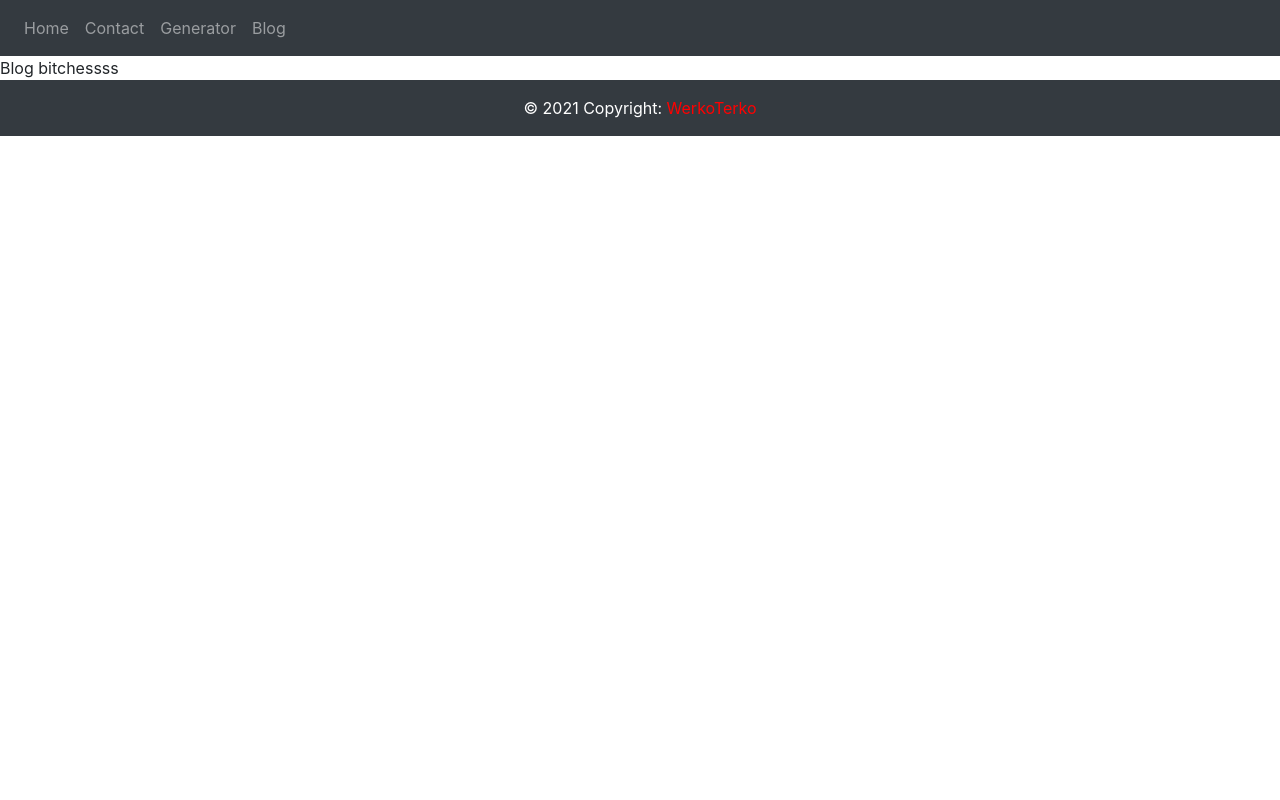
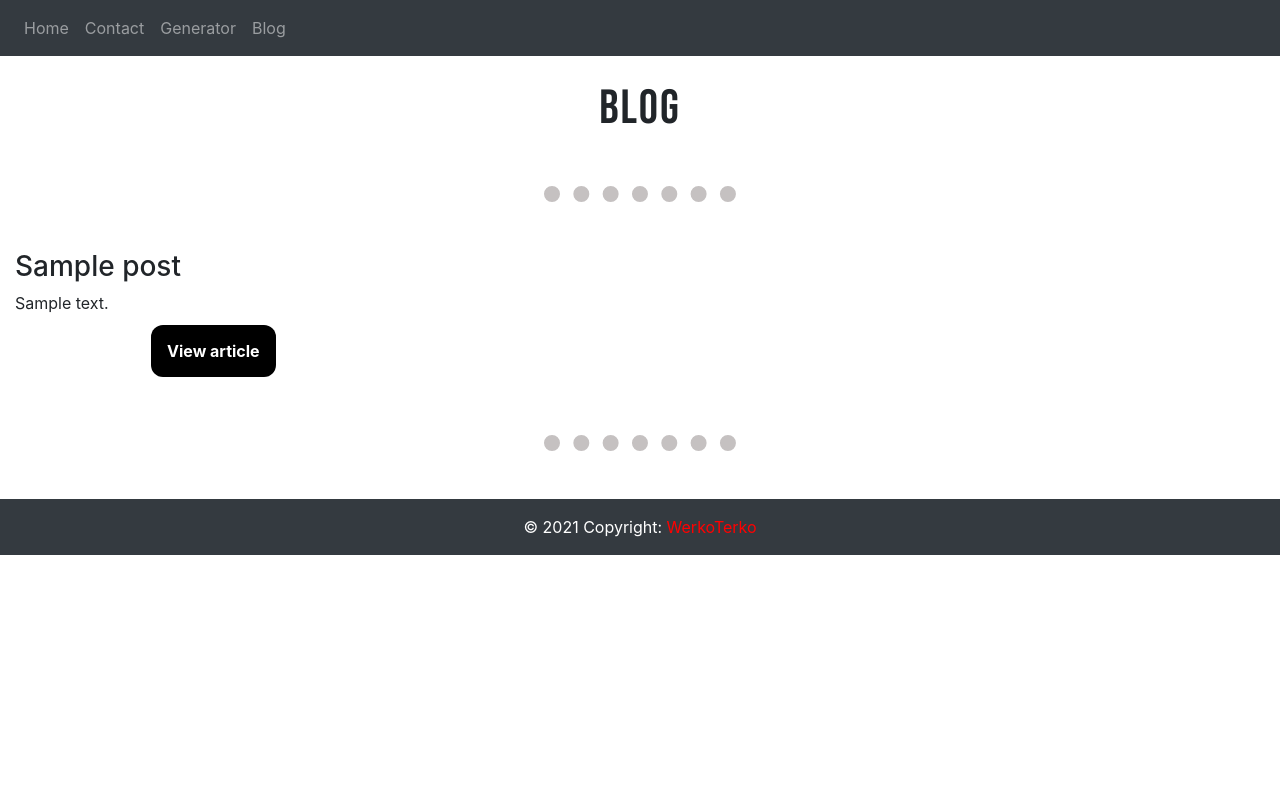
Before and after one commit to mushedi/mysite, a Django app: template src/templates/blog.html in a window 1280 px wide. Run offline with Django 4.2, Linux system fonts and the light colour scheme; the template is opened without the code that fills it: most values are stand-ins (such as "Sample title", 1, 10 or a date in 2020); some libraries are stand-ins or nearby versions.

Commit message:
edit to include django template syntax

```diff
--- a/src/templates/blog.html
+++ b/src/templates/blog.html
@@ -1,4 +1,24 @@
 {% extends "base.html" %}
+{% load static %}
+
+{% block cssLink %}
+<link rel="stylesheet" href="{% static 'css/blog.css' %}">
+{% endblock %}
 {% block content %}
-    Blog bitchessss
+    <h2>Blog</h2>
+    <hr>
+    <div class="container-fluid">
+            <div class="row news">
+            {% for post in post_list %}
+                    <div class="{special} col-sm-12 col-md-4" >
+                            <h3>{{ post.title }}</h3>
+                            <div>
+                                    {{ post.content | slice:":200" }}
+                            </div>
+                            <p class="center"><a class="links" href="{% url 'blogDetails' post.slug %}">View article</a></p>
+                    </div>
+            {% endfor %}
+            </div>
+    </div>
+    <hr>
 {% endblock %}
```
